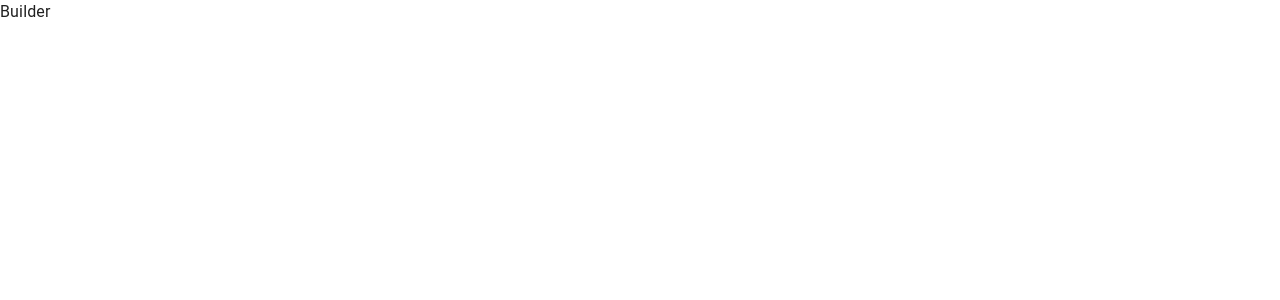
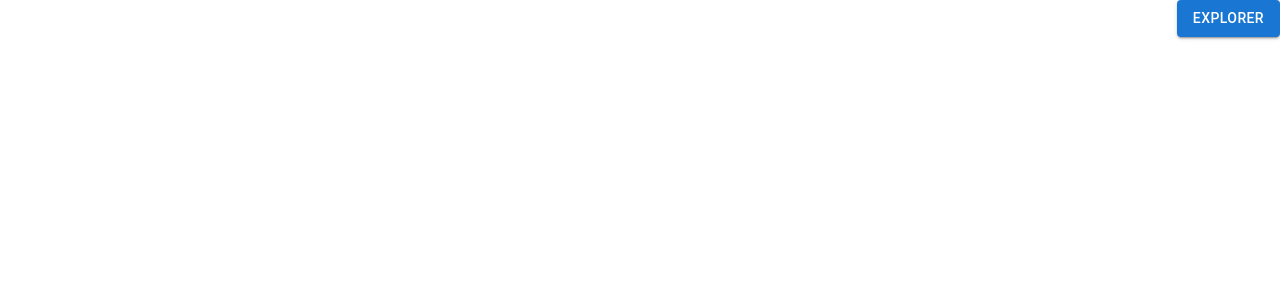
Before and after one commit to snu-quiqcl/maqpie-legacy, a React (Vite) app in the folder maqpie/: page /builder in a window 1280 px wide. Shown: the top 300 px of the page. Built offline with nearby package versions, Linux system fonts and the light colour scheme.

Commit message:
Add dialog for explorer
See also: #2

```diff
--- a/maqpie/src/pages/BuilderPage/BuilderPage.tsx
+++ b/maqpie/src/pages/BuilderPage/BuilderPage.tsx
@@ -1,3 +1,34 @@
+import { useState } from "react";
+import Button from "@mui/material/Button";
+import Dialog from "@mui/material/Dialog";
+import DialogTitle from "@mui/material/DialogTitle";
+import DialogContent from "@mui/material/DialogContent";
+import Stack from "@mui/material/Stack";
+
 export default function BuilderPage() {
-  return <div>Builder</div>;
+  const [openExplorer, setOpenExplorer] = useState(false);
+
+  return (
+    <Stack>
+      <Stack direction="row" justifyContent="flex-end" spacing={2}>
+        <Button
+          variant="contained"
+          onClick={() => setOpenExplorer(true)}
+        >
+          Explorer
+        </Button>
+      </Stack>
+      <Dialog
+        onClose={() => setOpenExplorer(false)}
+        open={openExplorer}
+      >
+        <DialogTitle>
+          Explorer
+        </DialogTitle>
+        <DialogContent>
+          Temp
+        </DialogContent>
+      </Dialog>
+    </Stack>
+  );
 }
```
